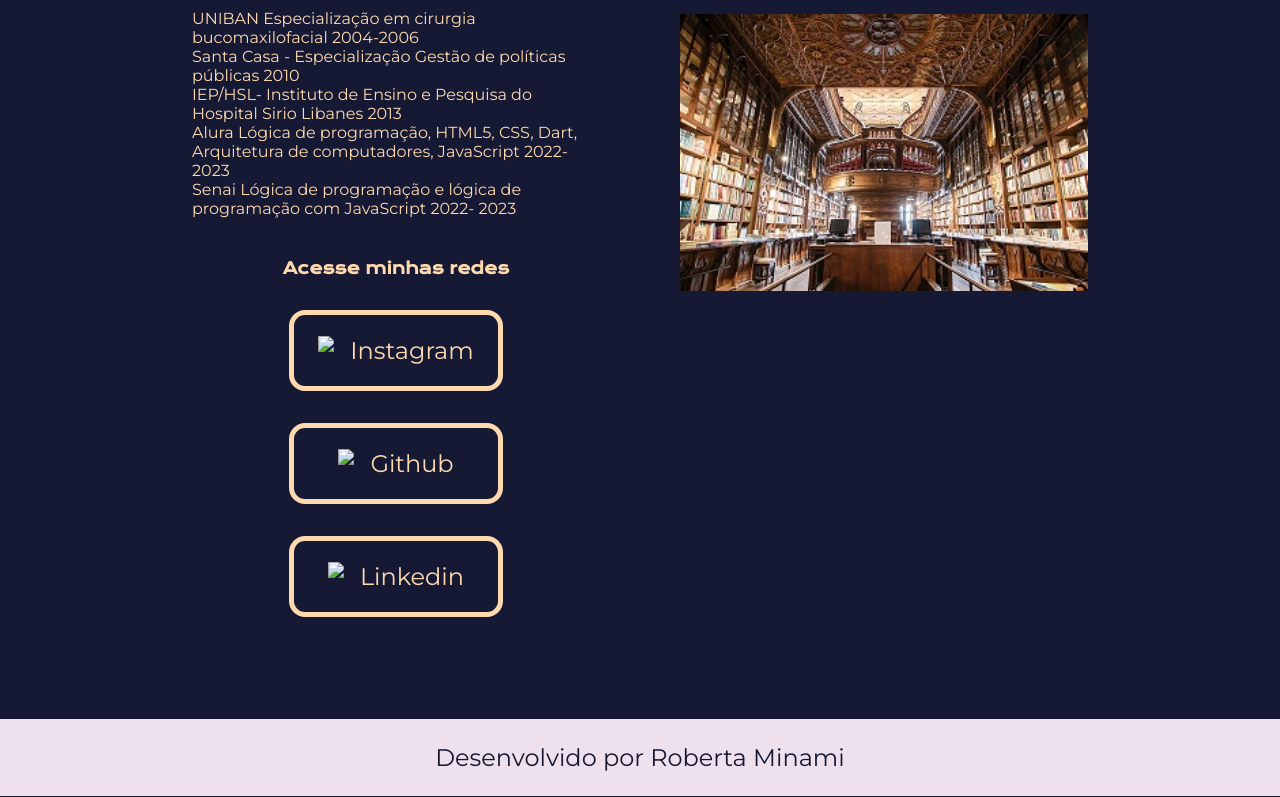
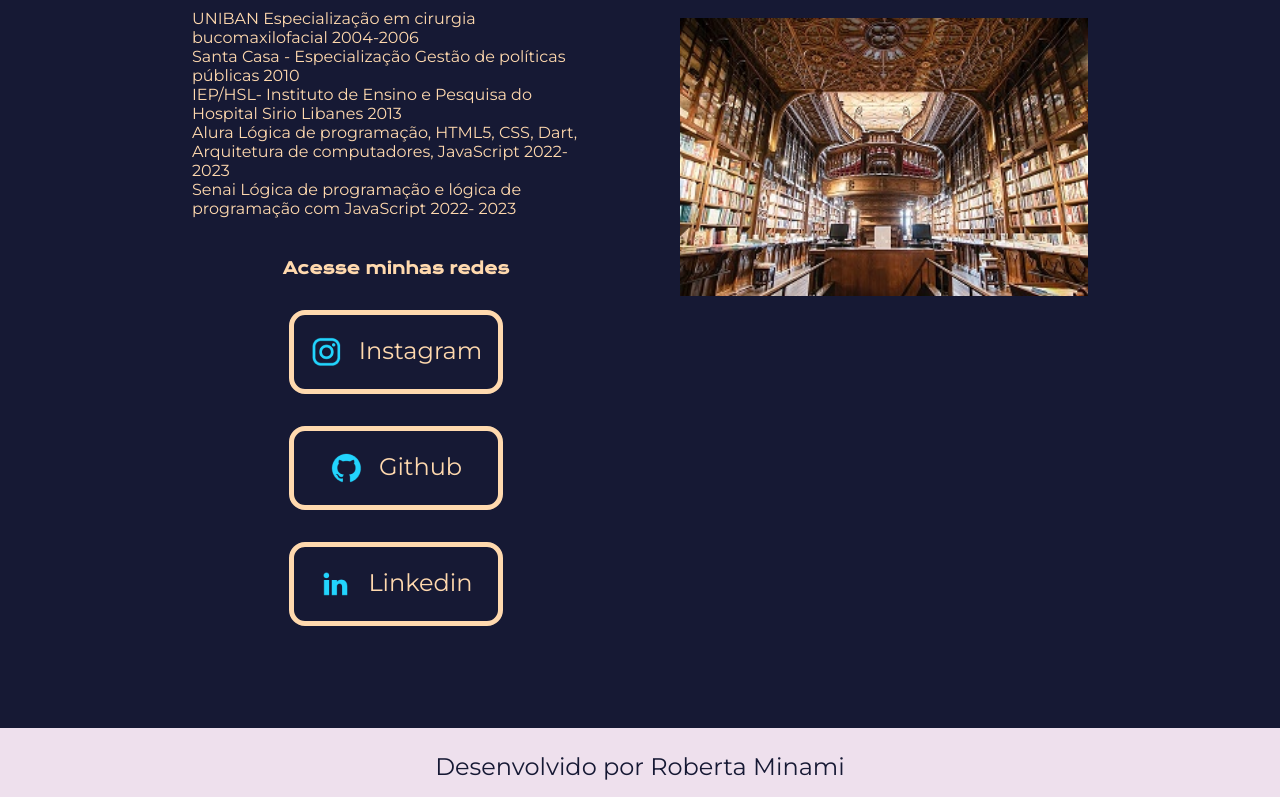
Before and after one commit to Ro-ake/portifolioCSS, a plain HTML site: page curriculum.html in a window 1280 px wide. Shown: the part 469-1266 px from the top of the page. Drawn offline with nearby package versions, Linux system fonts and the light colour scheme.

Commit message:
Update curriculum.html

```diff
--- a/curriculum.html
+++ b/curriculum.html
@@ -35,11 +35,11 @@
         <div class="apresentacao__links">
             <h2 class="apresentacao__links__subtitulo">Acesse minhas redes</h2>
             <a class="apresentacao__links__navegacao" href="https://instagram.com/robertaakemi">
-                <img src="./Assets-aula2-curso3-html-e-css-main/assets/instagram.png">Instagram</a>
+                <img src="./instagram.png">Instagram</a>
             <a class="apresentacao__links__navegacao" href="https://github.com/ro-ake">
-                <img src="./Assets-aula2-curso3-html-e-css-main/assets/github.png">Github</a>
+                <img src="./github.png">Github</a>
             <a class="apresentacao__links__navegacao" href="https://linkedin.com/in/roberta-akemi-villas-minami-183b057b">
-                <img src="./Assets-aula2-curso3-html-e-css-main/assets/linkedin.png">Linkedin</a>
+                <img src="./linkedin.png">Linkedin</a>
         </div>
     </section>
      <img class="apresentacao__imagem" src="./biblioteca.jpg" alt="biblioteca">
```
